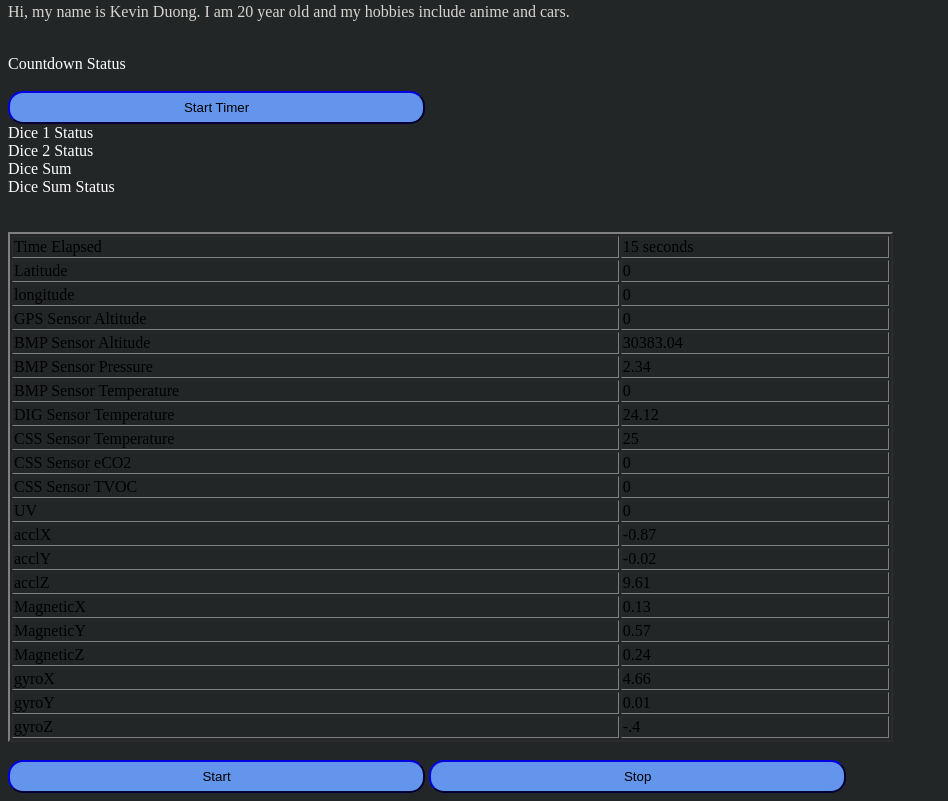
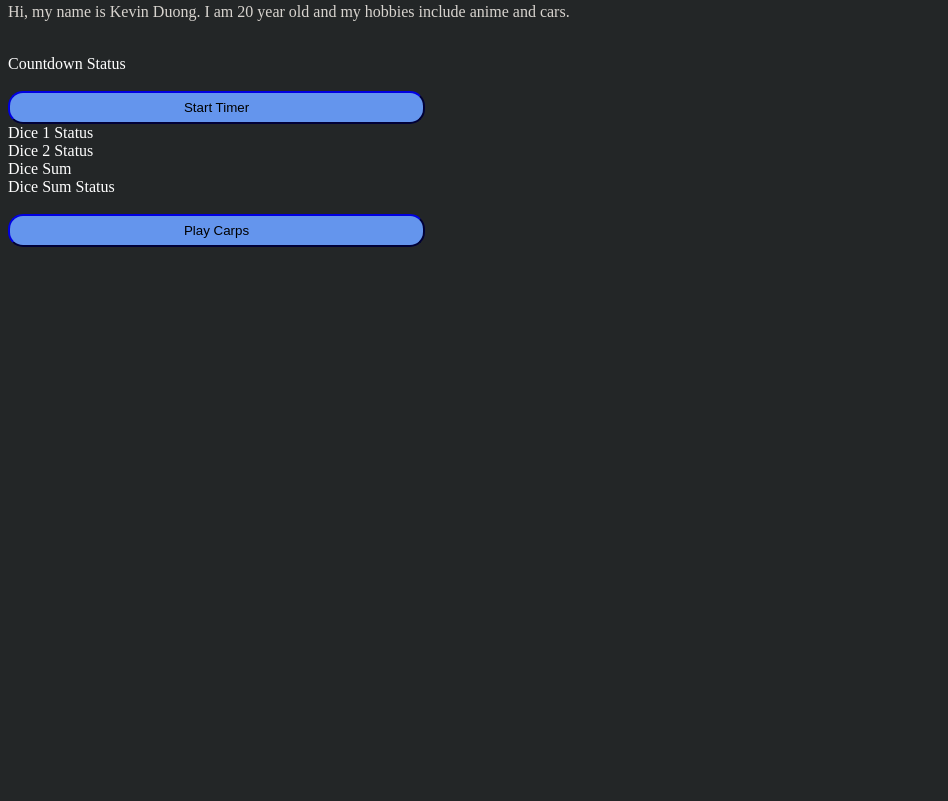
Before and after one commit to godizlla/CSC102, a plain HTML site: page index.html in a window 1280 px wide. Shown: the part 548-1349 px from the top of the page, without its empty margins (0-948 px from the left). After the commit the page ends 803 px from the top, so only its background shows below. Drawn offline with Linux system fonts and the light colour scheme.

Commit message:
Add files via upload

```diff
--- a/index.html
+++ b/index.html
@@ -56,36 +56,10 @@ Add an alert x -->
     <div id="die2Res">Dice 2 Status</div>
     <div id="diceSum">Dice Sum </div>
     <div id="crapsStatus">Dice Sum Status</div><br>
-    <br>
-    <table id="data" width="70%" border="2">
-          <tbody>
-        <tr id="seconds"><td>Time Elapsed</td><td>15 seconds</td></tr>
-        <tr id="latitude"><td>Latitude</td><td>0</td></tr>
-        <tr id="longitude"><td>longitude</td><td>0</td></tr>
-        <tr id="gpsSensor_alt"><td>GPS Sensor Altitude</td><td>0</td></tr>
-        <tr id="bmpSensor_alt"><td>BMP Sensor Altitude</td><td>30383.04</td></tr>
-        <tr id="bmpSensor_pres"><td>BMP Sensor Pressure</td><td>2.34</td></tr>
-        <tr id="bmpSensor_temp"><td>BMP Sensor Temperature</td><td>0</td></tr>
-        <tr id="digSensor"><td>DIG Sensor Temperature</td><td>24.12</td></tr>
-        <tr id="cssSensor_temp"><td>CSS Sensor Temperature</td><td>25</td></tr>
-        <tr id="cssSensor_eco2"><td>CSS Sensor eCO2</td><td>0</td></tr>
-        <tr id="cssSensor_TVOC"><td>CSS Sensor TVOC</td><td>0</td></tr>
-        <tr id="UV"><td>UV</td><td>0</td></tr>
-        <tr id="accelx"><td>acclX</td><td>-0.87</td></tr>
-        <tr id="accelY"><td>acclY</td><td>-0.02</td></tr>
-        <tr id="accelZ"><td>acclZ</td><td>9.61</td></tr>
-        <tr id="magneticx"><td>MagneticX</td><td>0.13</td></tr>
-        <tr id="magneticy"><td>MagneticY</td><td>0.57</td></tr>
-        <tr id="magneticx"><td>MagneticZ</td><td>0.24</td></tr>
-        <tr id="gyrox"><td>gyroX</td><td>4.66</td></tr>
-        <tr id="gyroy"><td>gyroY</td><td>0.01</td></tr>
-        <tr id="gyroz"><td>gyroZ</td><td>-.4</td></tr>
-    </tbody>
-    </table>
 
-    <br>
-    <button onclick="start();" class="button">Start</button>
-    <button onclick="stop();" class="button">Stop</button>
+    <!--Button to start the java commands-->
+    <button onclick="playcraps()" class="button">Play Carps</button>
+
     </body>
 
 
--- a/timer.js
+++ b/timer.js
@@ -40,6 +40,8 @@ outputs message when the current time = 0 x */
 }
 */
 
+
+//Aduio For winning at craps
 /* Dice Roll  */
 
 function playcraps(){
@@ -48,6 +50,7 @@ function playcraps(){
     // To Id the two diffent Dice
     var die1 = Math.ceil(Math.random() * 6);
     var die2 = Math.ceil(Math.random() * 6);
+    var win = new Audio("Final Fantasy VII - Victory.mp3");
     //Replaces the elements on the html file with the dice numbers
     document.getElementById("die1Res").innerHTML = die1;
     document.getElementById("die2Res").innerHTML = die2;
@@ -61,11 +64,14 @@ function playcraps(){
         document.getElementById("crapsStatus").innerHTML = "Craps! You Lose";
         //Replaces the elements on the html file with the win condition
     }else if (die1 == die2 && die1 % 2 ==0){
-        document.getElementById("crapsStatus").innerHTML = "Double You Win";
+        document.getElementById("crapsStatus").innerHTML = "Double You Win" ;
+        win.play();
+
     }else {
         ////Replaces the elements on the html file with retry condition
-        document.getElementById("crapsStatus").innerHTML = "You didn't win or lose roll again"
+        document.getElementById("crapsStatus").innerHTML = "You didn't win or lose roll again ";
     }
+
 }
 
 // Better Timer
@@ -115,10 +121,3 @@ function btrTimer(){
         }
     }
 }
-
-function start(){
-    console.log("start button clicked")
-}
-function stop(){
-    console.log("Stop button clicked")
-}
```
Also changed, not shown: 1 other file.
